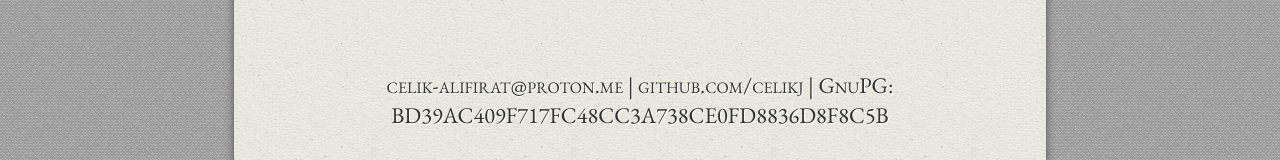
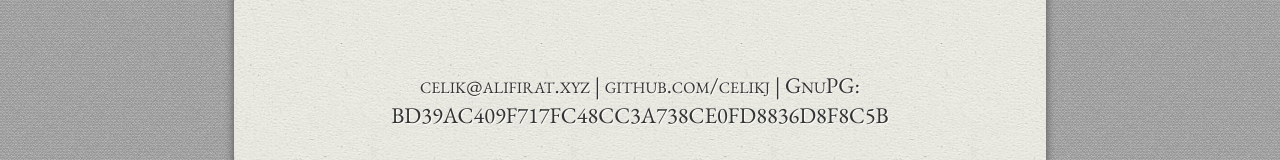
Before and after one commit to celikj/alifirat.xyz, a plain HTML site: page index.html in a window 1280 px wide. Shown: the part 358-518 px from the top of the page. Drawn offline with nearby package versions, Linux system fonts and the light colour scheme.

Commit message:
Update index.html

```diff
--- a/index.html
+++ b/index.html
@@ -24,7 +24,7 @@
                 <a href="resume/">Résumé</a>
             </div>
             <div class="details">
-                <a href="mailto:celik-alifirat@proton.me">celik-alifirat@proton.me</a> |
+                <a href="mailto:celik@alifirat.xyz">celik@alifirat.xyz</a> |
                 <a href="https://github.com/celikj" target="_blank">github.com/celikj</a> |
                 GnuPG:
                 <a href="https://keyserver.ubuntu.com/pks/lookup?search=BD39AC409F717FC48CC3A738CE0FD8836D8F8C5B&fingerprint=on&op=index" target="_blank">BD39AC409F717FC48CC3A738CE0FD8836D8F8C5B</a>
```
